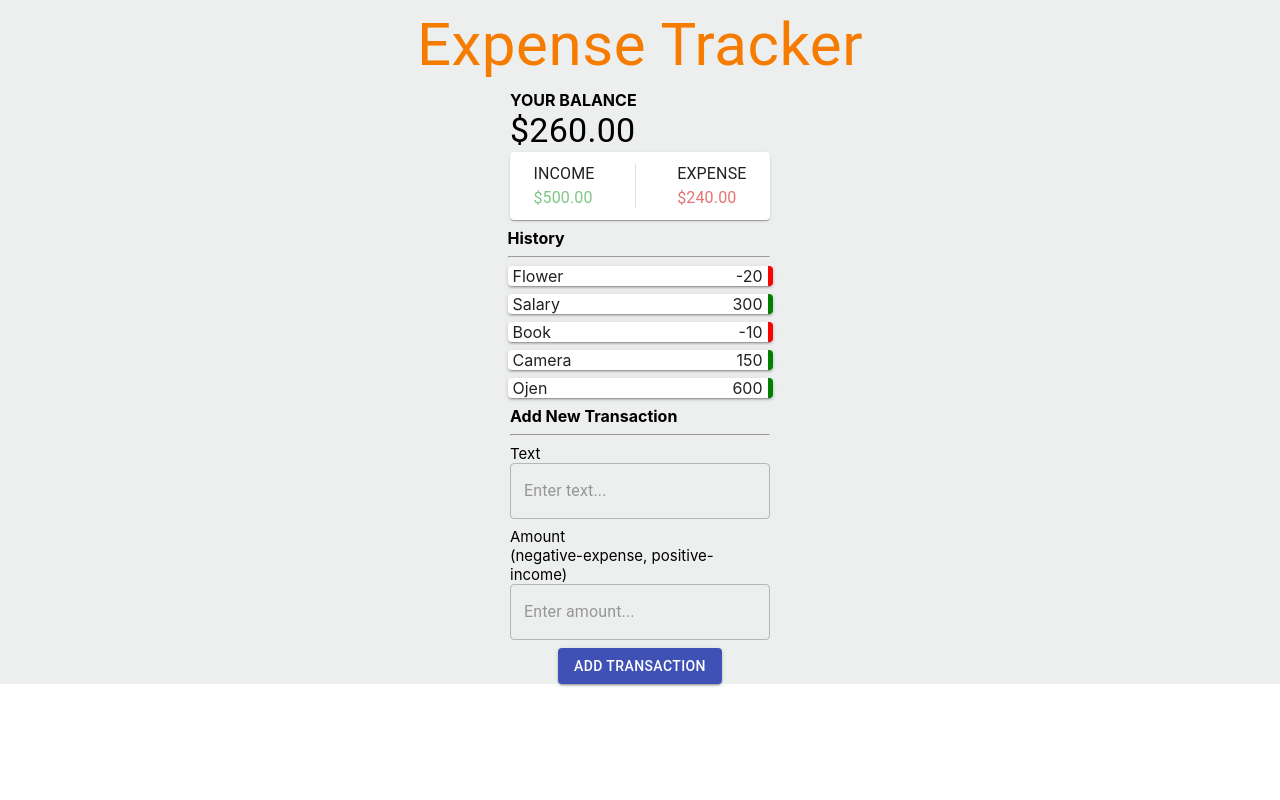
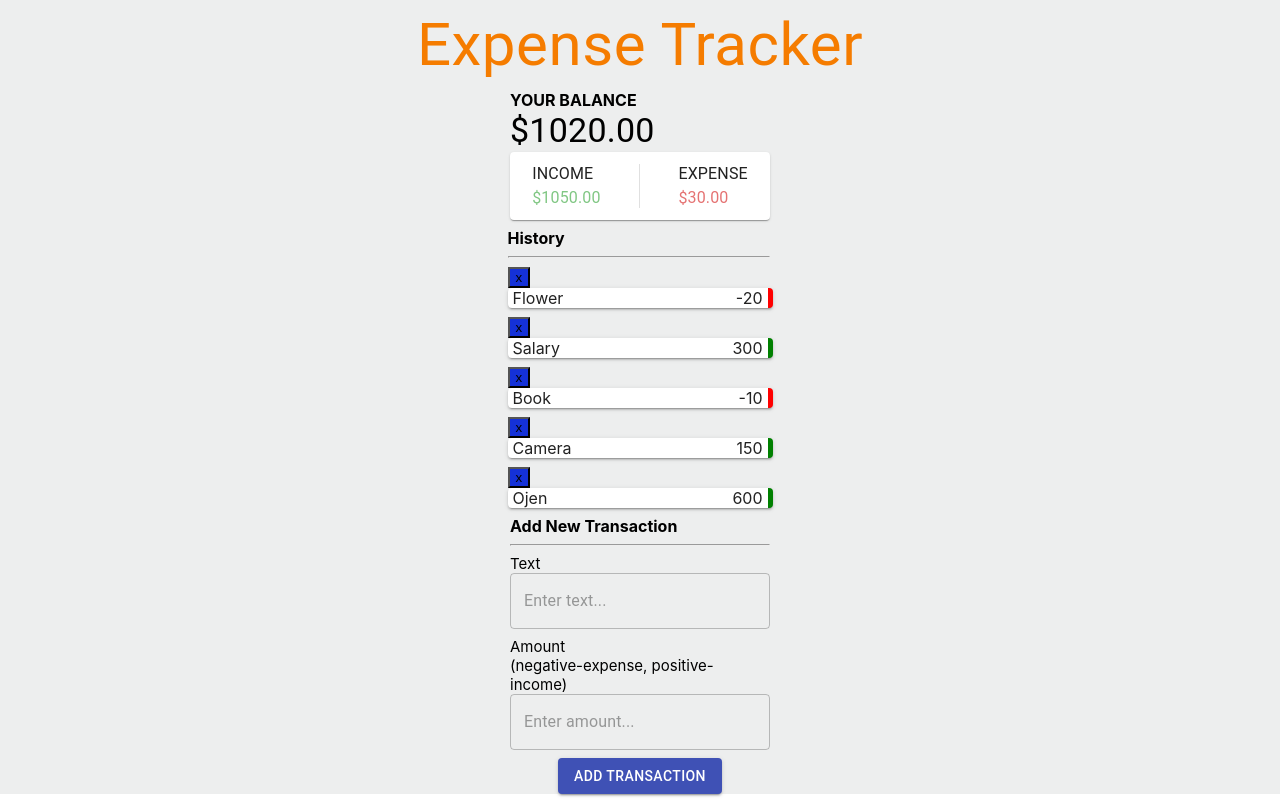
Before and after one commit to agborojenjr/ExpenseTracker, a React (Create React App) app: page / in a window 1280 px wide. Built offline with nearby package versions, Linux system fonts and the light colour scheme.

Commit message:
Calculated Data

```diff
--- a/src/App.js
+++ b/src/App.js
@@ -6,9 +6,12 @@ import { Header } from './Components/Header';
 import { Transactions } from './Components/Transactions';
 import './Components/Tracker.css';
 
+import { GlobalProvider } from './Context/GlobalState';
+
 
 function App() {
   return (
+    <GlobalProvider>
       <div style={{ display:'flex', alignItems: 'center', flexDirection: 'column', backgroundColor: '#EDEEEE' }}>
         <Header />
         <Balance />
@@ -16,6 +19,7 @@ function App() {
         <Transactions />
         <AddTransaction />
       </div>
+    </GlobalProvider>
   );
 }
 
--- a/src/Components/Balance.js
+++ b/src/Components/Balance.js
@@ -1,11 +1,19 @@
-import React from 'react';
+import React, { useContext } from 'react';
 import Typography from '@material-ui/core/Typography';
+import { GlobalContext } from '../Context/GlobalState';
+
 
 export const Balance = () => {
+  const { transactions } = useContext(GlobalContext);
+
+  const amount =transactions.map(transaction => (transaction.amount));
+
+  const total = amount.reduce((acc, item) => (acc += item), 0).toFixed(2);
+
     return (
       <div className='header'>
           <div className='boldu'>YOUR BALANCE</div>
-          <Typography variant="h4">$260.00</Typography>
+          <Typography variant="h4">${total}</Typography>
       </div>
     );
 }
--- a/src/Components/Expenses.js
+++ b/src/Components/Expenses.js
@@ -1,8 +1,10 @@
-import React from 'react'
+import React, { useContext } from 'react'
 import { makeStyles } from '@material-ui/core/styles';
 import { Box, Typography, Paper } from '@material-ui/core'
 import { green, red } from '@material-ui/core/colors';
 import Divider from '@material-ui/core/Divider';
+import { GlobalContext } from '../Context/GlobalState';
+
 
 const useStyles = makeStyles((theme) => ({
     root: {
@@ -23,27 +25,35 @@ const useStyles = makeStyles((theme) => ({
   }));
 
 export const Expenses = () => {
+   const { transactions } = useContext(GlobalContext);
+
+   const amount = transactions.map((transaction) => transaction.amount);
+
+   const income = amount
+     .filter((item) => item > 0)
+     .reduce((acc, item) => (acc += item), 0)
+     .toFixed(2);
+
+   const expense = (
+     amount.filter((item) => item < 0).reduce((acc, item) => (acc += item), 0) *
+     -1
+   ).toFixed(2);
+
+
+
     const classes = useStyles();
     return (
-          <Paper className='expense'>
-            <Box className='exp_margin'>
-              <Typography>
-                  INCOME
-              </Typography>
-              <Typography className={classes.income}>
-                  $500.00
-              </Typography>
-            </Box>
-            <Divider flexItem orientation="vertical" className={classes.divider} />
-            {/* <div style={{margin: 6, fontSize:35, color:'#DEDFDF' }}>|</div> */}
-            <Box className='exp_margin'>
-              <Typography>
-                  EXPENSE
-              </Typography>
-              <Typography className={classes.expense}>
-                  $240.00
-              </Typography>
-            </Box>
-          </Paper>
-    )
+      <Paper className="expense">
+        <Box className="exp_margin">
+          <Typography>INCOME</Typography>
+          <Typography className={classes.income}>${income}</Typography>
+        </Box>
+        <Divider flexItem orientation="vertical" className={classes.divider} />
+        {/* <div style={{margin: 6, fontSize:35, color:'#DEDFDF' }}>|</div> */}
+        <Box className="exp_margin">
+          <Typography>EXPENSE</Typography>
+          <Typography className={classes.expense}>${expense}</Typography>
+        </Box>
+      </Paper>
+    );
 }
--- a/src/Components/Tracker.css
+++ b/src/Components/Tracker.css
@@ -57,3 +57,12 @@
     display: grid;
     justify-self: center;
 }
+
+.deleteTrans {
+    background-color: rgb(20, 49, 216);
+}
+
+.deleteTrans:hover {
+    background-color: red;
+    transform: scale(1.2);
+}
--- a/src/Components/Transactions.js
+++ b/src/Components/Transactions.js
@@ -1,16 +1,16 @@
-import React from 'react';
+import React, { useContext } from 'react';
 import { makeStyles } from '@material-ui/core/styles';
 import { Paper } from '@material-ui/core';
+import { GlobalContext } from '../Context/GlobalState';
 
-const initialState = {
-  transactions: [
-    {id: 1, text:'Flower', amount:-20},
-    {id: 2, text:'Salary', amount:300},
-    {id: 3, text:'Book', amount:-10},
-    {id: 4, text:'Camera', amount:150},
-    {id: 5, text:'Ojen', amount:600},
-  ]
-}
+// const initialState = {
+//   transactions: [
+//     {id: 1, text:'Flower', amount:-20},
+//     {id: 2, text:'Salary', amount:300},
+//     {id: 3, text:'Book', amount:-10},
+//     {id: 4, text:'Camera', amount:150},
+//   ]
+// }
 
 const useStyles = makeStyles((theme) => ({
     root: {
@@ -24,17 +24,22 @@ const useStyles = makeStyles((theme) => ({
 export const Transactions = () => {
     const classes = useStyles();
 
-    const payment = initialState.transactions.map((transaction, i) => {
+    const { transactions } = useContext(GlobalContext);
+
+    const payment = transactions.map((transaction, i) => {
       return (
-        <Paper
+        <div>
+          <button className='deleteTrans'>x</button>
+          <Paper
           elevation={2}
           border={1}
           className={transaction.amount>0 ? 'history_green' : 'history_red'}
           key={i}
-        >
+         >
           <div className='leftMargin'>{transaction.text}</div>
           <div className='rightMargin'>{transaction.amount}</div>
         </Paper>
+        </div>
       );
     });
 
--- /dev/null
+++ b/src/Context/AppReducer.js
@@ -0,0 +1,6 @@
+// export default (state, action) => {
+//     switch(action.type) {
+//         default:
+//             return state;
+//     }
+// }
--- /dev/null
+++ b/src/Context/GlobalState.js
@@ -0,0 +1,30 @@
+import React, { createContext, useReducer } from 'react';
+import AppReducer from './AppReducer';
+
+// Initial State
+
+const initialState = {
+    transactions: [
+      {id: 1, text:'Flower', amount:-20},
+      {id: 2, text:'Salary', amount:300},
+      {id: 3, text:'Book', amount:-10},
+      {id: 4, text:'Camera', amount:150},
+      {id: 5, text:'Ojen', amount:600},
+    ]
+  }
+
+//   Create Context
+
+  export const GlobalContext = createContext(initialState);
+
+// Create Provider
+
+export const GlobalProvider = ({ children }) => {
+    const [state, dispatch] = useReducer(AppReducer, initialState);
+
+    return (<GlobalContext.Provider value={{
+        transactions: state.transactions
+    }}>
+        {children}
+    </GlobalContext.Provider>);
+}
```
Also changed, not shown: 1 other file (tests, documents, lock files or other folders). Lines whose indentation alone changed are shown as unchanged.
